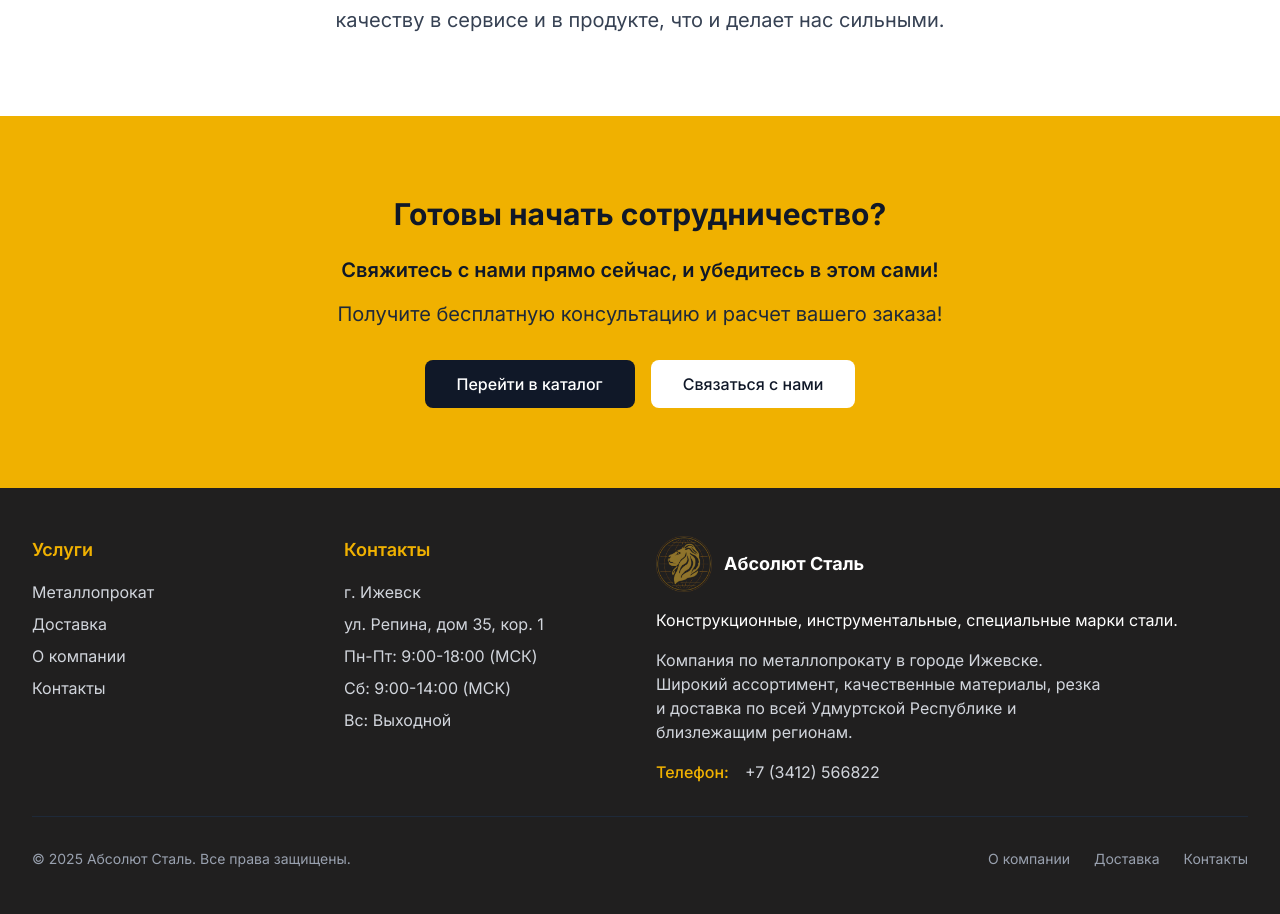
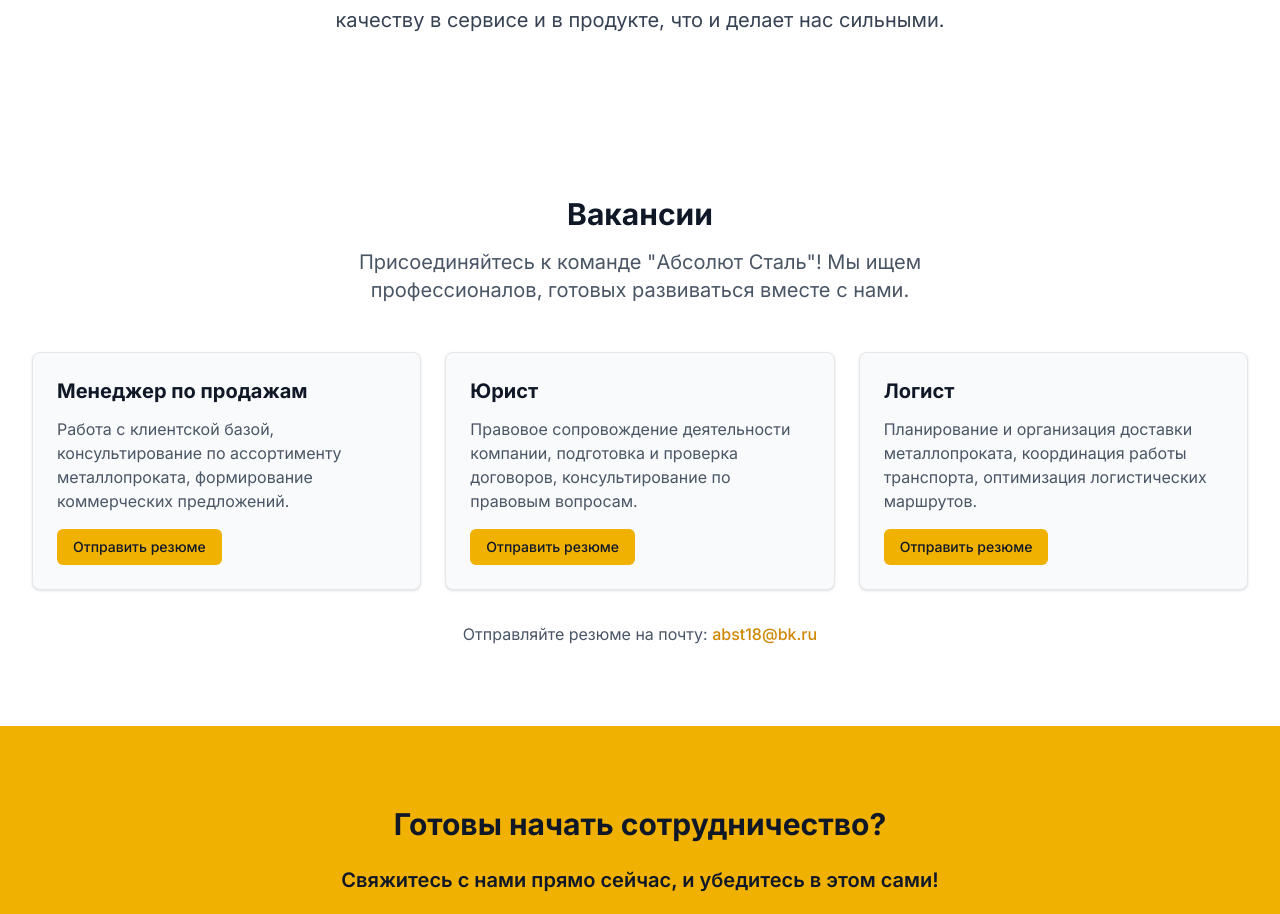
Before and after one commit to tigraranaar/absolut-stal, a Next.js app: page /about in a window 1280 px wide. Shown: the part 3309-4223 px from the top of the page. Built offline with nearby package versions, Linux system fonts and the light colour scheme.

Commit message:
feat: add job listings section to About page with application links

```diff
--- a/src/app/about/page.tsx
+++ b/src/app/about/page.tsx
@@ -333,6 +333,77 @@ export default function AboutPage() {
         </div>
       </section>
 
+      {/* Вакансии */}
+      <section className="bg-white py-20">
+        <div className="mx-auto max-w-7xl px-4 sm:px-6 lg:px-8">
+          <div className="mb-12 text-center">
+            <h2 className="mb-4 text-3xl font-bold text-gray-900">Вакансии</h2>
+            <p className="mx-auto max-w-2xl text-xl text-gray-600">
+              Присоединяйтесь к команде &quot;Абсолют Сталь&quot;! Мы ищем
+              профессионалов, готовых развиваться вместе с нами.
+            </p>
+          </div>
+
+          <div className="grid grid-cols-1 gap-6 md:grid-cols-3">
+            <div className="rounded-lg border border-gray-200 bg-gray-50 p-6 shadow-sm">
+              <h3 className="mb-3 text-xl font-bold text-gray-900">
+                Менеджер по продажам
+              </h3>
+              <p className="mb-4 text-gray-600">
+                Работа с клиентской базой, консультирование по ассортименту
+                металлопроката, формирование коммерческих предложений.
+              </p>
+              <a
+                href="mailto:abst18@bk.ru?subject=Резюме на вакансию: Менеджер по продажам"
+                className="inline-block rounded-md bg-yellow-500 px-4 py-2 text-sm font-medium text-gray-900 transition-colors hover:bg-yellow-600"
+              >
+                Отправить резюме
+              </a>
+            </div>
+
+            <div className="rounded-lg border border-gray-200 bg-gray-50 p-6 shadow-sm">
+              <h3 className="mb-3 text-xl font-bold text-gray-900">Юрист</h3>
+              <p className="mb-4 text-gray-600">
+                Правовое сопровождение деятельности компании, подготовка и
+                проверка договоров, консультирование по правовым вопросам.
+              </p>
+              <a
+                href="mailto:abst18@bk.ru?subject=Резюме на вакансию: Юрист"
+                className="inline-block rounded-md bg-yellow-500 px-4 py-2 text-sm font-medium text-gray-900 transition-colors hover:bg-yellow-600"
+              >
+                Отправить резюме
+              </a>
+            </div>
+
+            <div className="rounded-lg border border-gray-200 bg-gray-50 p-6 shadow-sm">
+              <h3 className="mb-3 text-xl font-bold text-gray-900">Логист</h3>
+              <p className="mb-4 text-gray-600">
+                Планирование и организация доставки металлопроката, координация
+                работы транспорта, оптимизация логистических маршрутов.
+              </p>
+              <a
+                href="mailto:abst18@bk.ru?subject=Резюме на вакансию: Логист"
+                className="inline-block rounded-md bg-yellow-500 px-4 py-2 text-sm font-medium text-gray-900 transition-colors hover:bg-yellow-600"
+              >
+                Отправить резюме
+              </a>
+            </div>
+          </div>
+
+          <div className="mt-8 text-center">
+            <p className="text-gray-600">
+              Отправляйте резюме на почту:{' '}
+              <a
+                href="mailto:abst18@bk.ru"
+                className="font-medium text-yellow-600 transition-colors hover:text-yellow-700"
+              >
+                abst18@bk.ru
+              </a>
+            </p>
+          </div>
+        </div>
+      </section>
+
       {/* CTA секция */}
       <section className="bg-yellow-500 py-20">
         <div className="mx-auto max-w-7xl px-4 text-center sm:px-6 lg:px-8">
```
